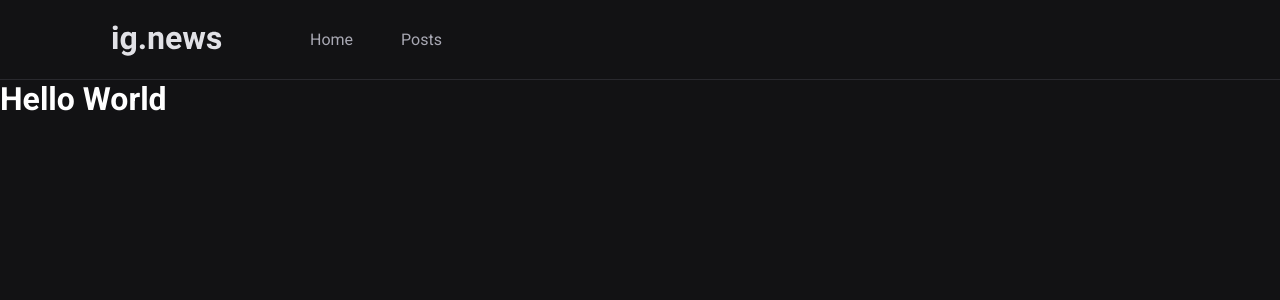
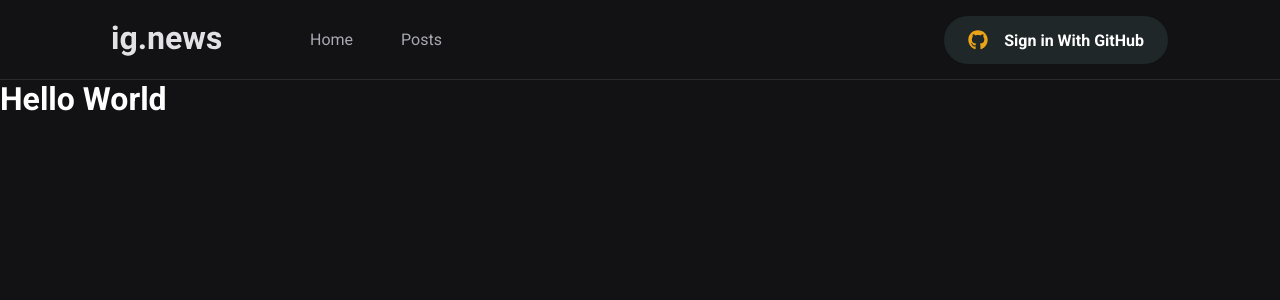
Before and after one commit to 0xb0b1/react-news, a Next.js app: page / in a window 1280 px wide. Shown: the top 300 px of the page. Built offline with nearby package versions, Linux system fonts and the light colour scheme.

Commit message:
signinbutton basic

```diff
--- a/src/components/Header/index.tsx
+++ b/src/components/Header/index.tsx
@@ -1,5 +1,6 @@
 /* eslint-disable @next/next/no-img-element */
 import Image from "next/image";
+import { SignInButton } from "../SignInButton";
 import styles from "./styles.module.scss";
 
 export const Header = () => {
@@ -12,6 +13,7 @@ export const Header = () => {
           <a href="">Home</a>
           <a href="">Posts</a>
         </nav>
+        <SignInButton />
       </div>
     </header>
   );
--- /dev/null
+++ b/src/components/SignInButton/index.tsx
@@ -0,0 +1,25 @@
+import { FaGithub } from "react-icons/fa";
+import { FiX } from "react-icons/fi";
+
+import styles from "./styles.module.scss";
+
+export const SignInButton = () => {
+  const session = false;
+
+  if (session) {
+    return (
+      <button type="button" className={styles.signInButton}>
+        <FaGithub color="#04d361" />
+        Paulo Vicente
+        <FiX className={styles.closeIcon} color="#CCC" />
+      </button>
+    );
+  }
+
+  return (
+    <button type="button" className={styles.signInButton}>
+      <FaGithub color="#eba417" />
+      Sign in With GitHub
+    </button>
+  );
+};
--- /dev/null
+++ b/src/components/SignInButton/styles.module.scss
@@ -0,0 +1,33 @@
+.signInButton {
+  height: 3rem;
+  border-radius: 3rem;
+  background: var(--gray-850);
+  border: 0;
+  padding: 0 1.5rem;
+
+  display: flex;
+  align-items: center;
+  justify-content: center;
+
+  color: var(--white);
+  font-weight: bold;
+
+  svg {
+    width: 20px;
+    height: 20px;
+  }
+
+  svg:first-child {
+    margin-right: 1rem;
+  }
+
+  svg.closeIcon {
+    margin-left: 1rem;
+  }
+
+  transition: filter 0.2s;
+
+  &:hover {
+    filter: brightness(0.8);
+  }
+}
```
Also changed, not shown: src/components/SignInButton.tsx (deleted, +0 -7 lines).
